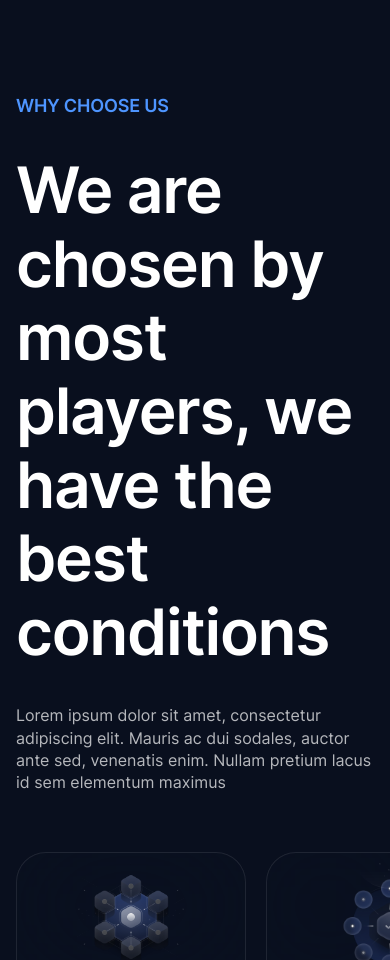
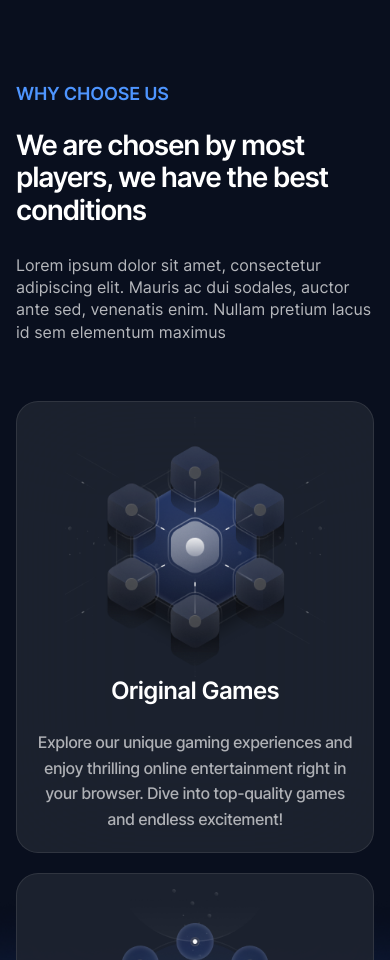
Before and after one commit to XeindsTwo/jetgold, a website: page app/index.html in a window 390 px wide. Shown: the part 1040-2000 px from the top of the page. Drawn offline with Linux system fonts and the light colour scheme.

Commit message:
adaptive about section

```diff
--- a/app/index.html
+++ b/app/index.html
@@ -99,7 +99,7 @@
   <div class="container container--long">
     <ul class="about__list">
       <li class="about__item">
-        <img src="images/about/1.png" alt="Original Games">
+        <img class="about__img" src="images/about/1.png" width="336" height="336" alt="Original Games">
         <h3 class="about__name minus-top">
           Original Games
         </h3>
@@ -109,7 +109,7 @@
         </p>
       </li>
       <li class="about__item">
-        <img src="images/about/2.png" alt="Original Games">
+        <img class="about__img" src="images/about/2.png" width="336" height="336" alt="Original Games">
         <h3 class="about__name">
           Licensed Slots
         </h3>
@@ -119,7 +119,7 @@
         </p>
       </li>
       <li class="about__item">
-        <img src="images/about/3.png" alt="Frequent bonus promotions">
+        <img class="about__img last" src="images/about/3.png" width="336" height="336" alt="Frequent bonus promotions">
         <h3 class="about__name short-name">
           Frequent bonus promotions
         </h3>
--- a/app/scss/components/_title-section.scss
+++ b/app/scss/components/_title-section.scss
@@ -4,6 +4,34 @@
   line-height: 1.15;
   margin-bottom: 36px;
   letter-spacing: -1.28px;
+  @media (max-width: 1300px) {
+    font-size: 60px;
+  }
+  @include r($desktop) {
+    font-size: 54px;
+  }
+  @media (max-width: 1100px) {
+    font-size: 48px;
+  }
+  @include r($lg) {
+    font-size: 44px;
+  }
+  @media (max-width: 840px) {
+    font-size: 40px;
+  }
+  @include r($tablet) {
+    font-size: 36px;
+  }
+  @include r($lg) {
+    font-size: 32px;
+    margin-bottom: 28px;
+  }
+  @include r($sm) {
+    font-size: 30px;
+  }
+  @media (max-width: 410px) {
+    font-size: 28px;
+  }
 }
 
 .subtitle {
@@ -18,6 +46,10 @@
   @include r($lg) {
     font-size: 18px;
     letter-spacing: -0.2px;
+    margin-bottom: 28px;
+  }
+  @include r($phone) {
+    margin-bottom: 24px;
   }
   @media (max-width: 380px) {
     font-size: 17px;
--- a/app/scss/home/_about.scss
+++ b/app/scss/home/_about.scss
@@ -1,9 +1,30 @@
 .about {
   position: relative;
+
+  .title-section {
+    @include r($tablet) {
+      max-width: 560px;
+    }
+  }
 
   &__content {
     max-width: 980px;
     margin-bottom: 58px;
+    @media (max-width: 1300px) {
+      max-width: 920px;
+    }
+    @include r($desktop) {
+      max-width: 810px;
+    }
+    @media (max-width: 1100px) {
+      max-width: 720px;
+    }
+    @include r($lg) {
+      max-width: 650px;
+    }
+    @media (max-width: 840px) {
+      max-width: 630px;
+    }
   }
 
   &__text {
@@ -15,6 +36,12 @@
     display: grid;
     grid-template-columns: repeat(3, 1fr);
     grid-gap: 20px;
+    @include r($lg) {
+      grid-template-columns: repeat(2, 1fr);
+    }
+    @media (max-width: 680px) {
+      grid-template-columns: repeat(1, 1fr);
+    }
   }
 
   &__item {
@@ -23,18 +50,71 @@
     border-radius: 30px;
     backdrop-filter: blur(61.20000076293945px);
     border: 1px solid rgba(255, 255, 255, 0.09);
+    @media (max-width: 1320px) {
+      padding: 30px 40px 40px;
+    }
+    @include r($desktop) {
+      padding: 30px 30px 30px;
+      border-radius: 22px;
+    }
+    @media (max-width: 720px) {
+      padding: 30px 25px 25px;
+    }
+    @media (max-width: 680px) {
+      max-width: 400px;
+      margin: 0 auto;
+      text-align: center;
+      background-color: rgb(31 36 48 / 90%);
+    }
+    @include r($phone) {
+      padding: 25px 20px 20px;
+    }
+
+    &:last-child {
+      @include r($lg) {
+        grid-column: span 2;
+        max-width: 460px;
+        margin: 0 auto;
+      }
+      @media (max-width: 920px) {
+        max-width: 420px;
+      }
+      @media (max-width: 680px) {
+        grid-column: span 1;
+        max-width: 400px;
+      }
+    }
 
     img {
       @include objectCoverBg;
       margin: -20px auto 0;
+      @media (max-width: 840px) {
+        margin-top: -10px;
+      }
     }
   }
 
   &__name {
+    line-height: 1.2;
     font-size: 30px;
     font-weight: 600;
     letter-spacing: -0.64px;
     margin-bottom: 24px;
+    @media (max-width: 1320px) {
+      font-size: 28px;
+    }
+    @include r($desktop) {
+      font-size: 26px;
+    }
+    @include r($lg) {
+      font-size: 24px;
+    }
+    @media (max-width: 720px) {
+      font-size: 22px;
+    }
+    @media (max-width: 680px) {
+      font-size: 24px;
+    }
 
     &.short-name {
       max-width: 360px;
@@ -53,9 +133,73 @@
     }
   }
 
+  &__img {
+    @include objectCoverBg;
+    @media (max-width: 1320px) {
+      width: 315px;
+      height: 315px;
+    }
+    @include r($desktop) {
+      width: 290px;
+      height: 290px;
+    }
+    @media (max-width: 1100px) {
+      width: 270px;
+      height: 270px;
+    }
+    @include r($tablet) {
+      width: 250px;
+      height: 250px;
+    }
+    @media (max-width: 680px) {
+      width: 270px;
+      height: 270px;
+    }
+    @include r($phone) {
+      width: 260px;
+      height: 260px;
+    }
+
+    &.last {
+      @media (max-width: 680px) {
+        margin-top: 5px;
+      }
+      @media (max-width: 515px) {
+        margin-top: 0;
+      }
+    }
+  }
+
   &__decor {
     position: absolute;
     bottom: 0;
     z-index: -1;
+    @media (max-width: 1460px) {
+      bottom: 80px;
+    }
+    @media (max-width: 1340px) {
+      bottom: 140px;
+    }
+    @include r($desktop) {
+      bottom: 120px;
+    }
+    @include r($lg) {
+      bottom: 160px;
+    }
+    @media (max-width: 920px) {
+      height: 700px;
+      bottom: 115px;
+    }
+    @media (max-width: 680px) {
+      @include objectCoverBg;
+      left: 0;
+      bottom: 200px;
+    }
+    @media (max-width: 520px) {
+      height: 860px;
+    }
+    @include r($phone) {
+      height: 700px;
+    }
   }
 }
--- a/app/scss/home/_bonuses.scss
+++ b/app/scss/home/_bonuses.scss
@@ -1,5 +1,14 @@
 .bonuses {
   margin-top: -95px;
+  @include r($lg) {
+    margin-top: -60px;
+  }
+  @include r($tablet) {
+    margin-top: -30px;
+  }
+  @media (max-width: 680px) {
+    margin-top: 0;
+  }
 
   &__inner {
     @include flex-align-center(100);
@@ -10,9 +19,14 @@
     @media (max-width: 1350px) {
       gap: 45px;
     }
+    @media (max-width: 1300px) {
+      flex-direction: column;
+      gap: 30px;
+    }
   }
 
   &__img {
+    @include objectCoverBg;
     margin-left: -35px;
     @media (max-width: 1650px) {
       margin-left: -25px;
@@ -20,6 +34,26 @@
     @media (max-width: 1450px) {
       width: auto;
       height: 525px;
+    }
+    @media (max-width: 1300px) {
+      margin-left: 0;
+      height: 410px;
+    }
+    @include r($desktop) {
+      height: 370px;
+    }
+    @include r($lg) {
+      height: 340px;
+    }
+    @media (max-width: 835px) {
+      height: 310px;
+    }
+    @include r($sm) {
+      height: 290px;
+    }
+    @include r($phone) {
+      height: auto;
+      width: 100%;
     }
   }
 
@@ -31,6 +65,10 @@
     }
     @media (max-width: 1330px) {
       margin-top: 80px;
+    }
+    @media (max-width: 1300px) {
+      margin-top: 0;
+      text-align: center;
     }
   }
 
@@ -52,5 +90,28 @@
     @media (max-width: 1330px) {
       font-size: 44px;
     }
+    @include r($desktop) {
+      font-size: 40px;
+      max-width: 610px;
+      margin: 0 auto 30px;
+    }
+    @include r($lg) {
+      font-size: 36px;
+      max-width: 550px;
+    }
+    @media (max-width: 835px) {
+      font-size: 32px;
+      max-width: 470px;
+    }
+    @include r($sm) {
+      font-size: 30px;
+      max-width: 440px;
+    }
+    @media (max-width: 460px) {
+      font-size: 27px;
+    }
+    @media (max-width: 430px) {
+      font-size: 26px;
+    }
   }
 }
--- a/app/scss/vendor/_global.scss
+++ b/app/scss/vendor/_global.scss
@@ -64,9 +64,6 @@
   @include r($tablet) {
     margin-bottom: 80px;
   }
-  @include r($phone) {
-    margin-bottom: 70px;
-  }
 }
 
 .sr-only {
```
Also changed, not shown: app/html/home/_about.html (+3 -3 lines), app/css/style.min.css.
